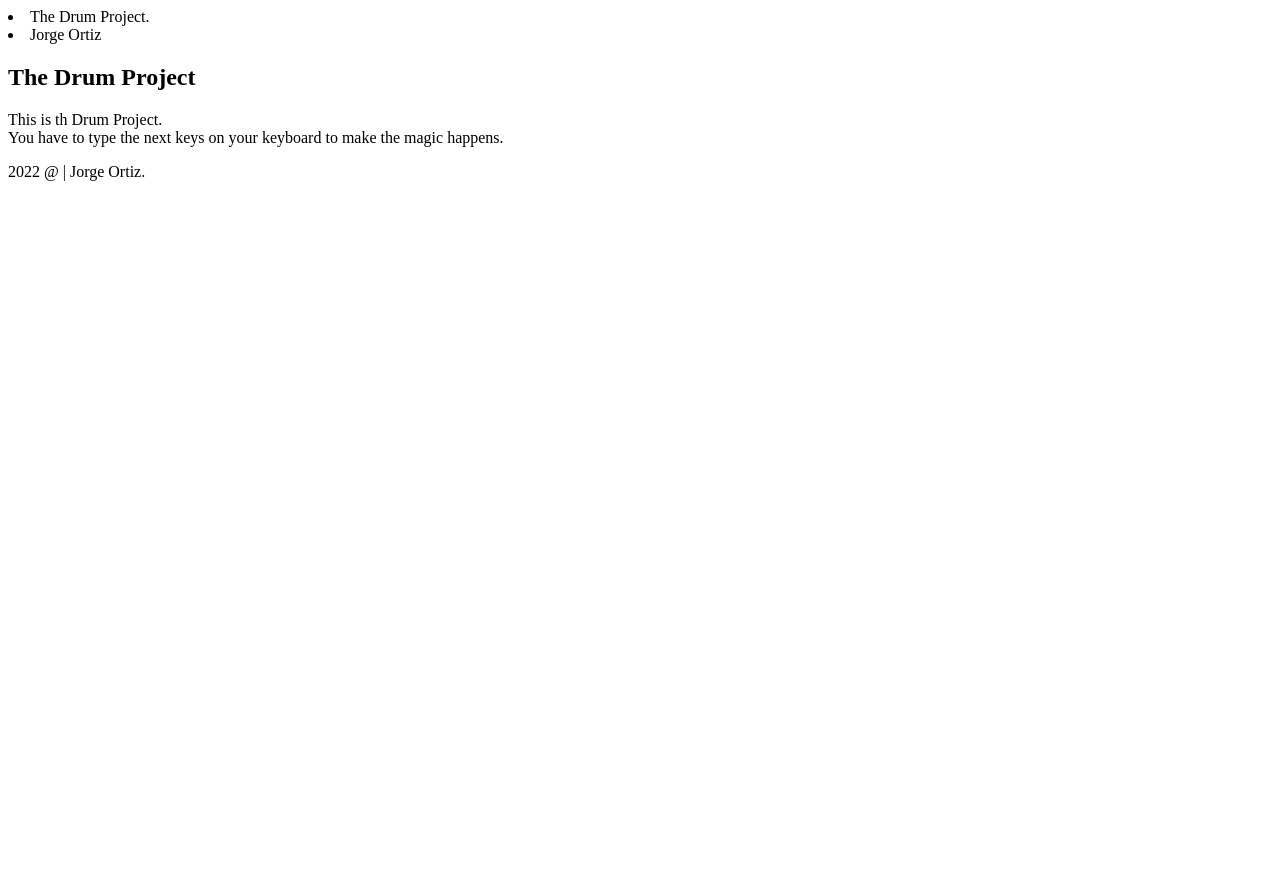
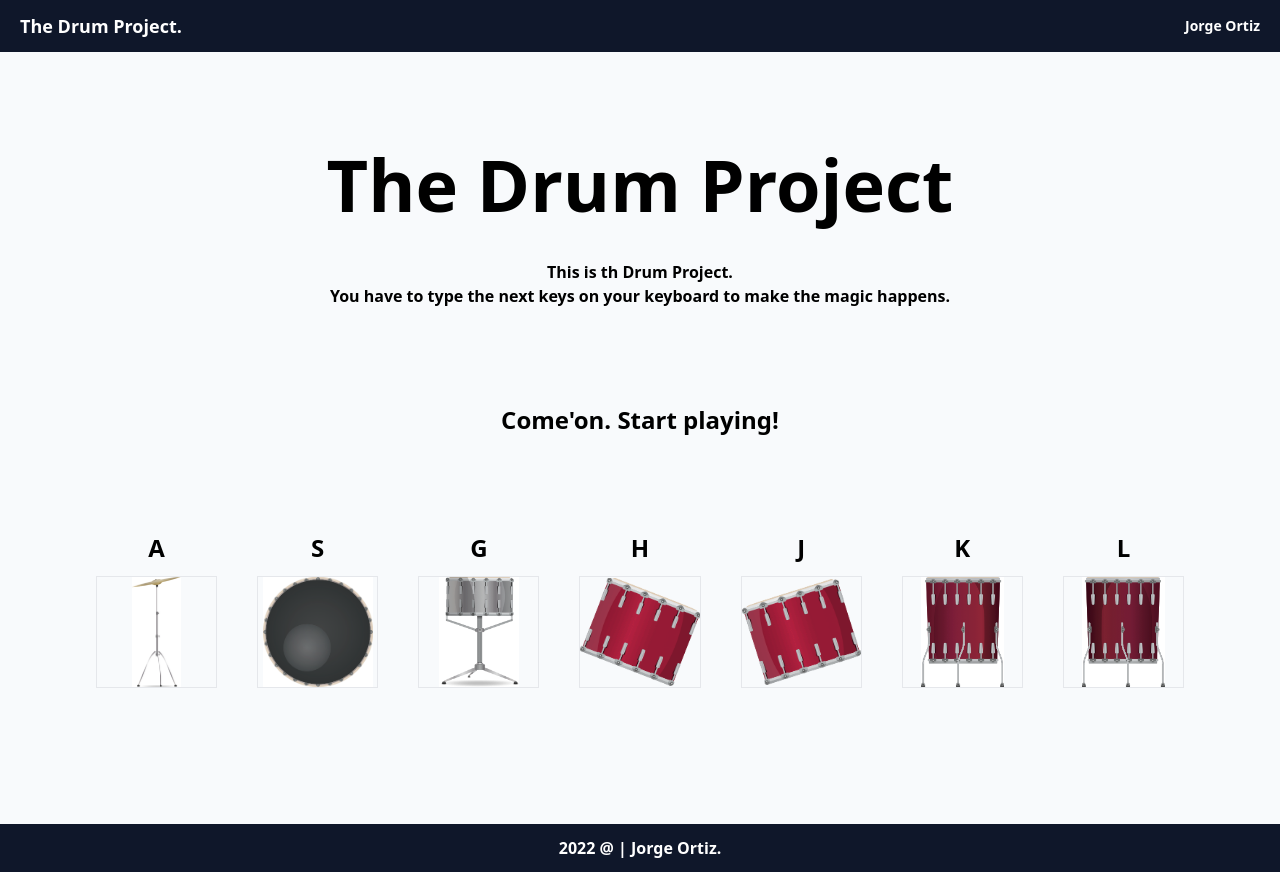
Before and after one commit to Jorge-Ortiz-Mata/01-The-Drum-Project., a plain HTML site: page index.html in a window 1280 px wide. Before the commit the page ends 800 px from the top, so only its background shows below. Drawn offline with nearby package versions, Linux system fonts and the light colour scheme.

Commit message:
Adding font-end.

```diff
--- a/index.html
+++ b/index.html
@@ -4,27 +4,90 @@
     <meta charset="UTF-8">
     <meta http-equiv="X-UA-Compatible" content="IE=edge">
     <meta name="viewport" content="width=device-width, initial-scale=1.0">
+    <script src="https://cdn.tailwindcss.com"></script>
     <title>Drum Project.</title>
 </head>
-<body>
+<body class="bg-slate-50">
   <main>
     <header>
       <nav>
-        <li>The Drum Project.</li>
-        <li>Jorge Ortiz</li>
+        <ul class="flex py-3 px-5 justify-between items-center bg-slate-900">
+          <li class="font-semibold text-lg text-white">The Drum Project.</li>
+          <li class="font-semibold text-white text-sm">Jorge Ortiz</li>
+        </ul>
       </nav>
     </header>
 
-    <section>
-      <h1>The Drum Project</h1>
-      <p>
-        This is th Drum Project. <br>
-        You have to type the next keys on your keyboard to make the magic happens.
+    <section class="m-24 flex flex-col justify-center items-center">
+      <h1 class="mb-10 font-bold text-7xl">The Drum Project</h1>
+      <p class="text-center">
+        <span class="font-semibold">
+          This is th Drum Project. <br>
+          You have to type the next keys on your keyboard to make the magic happens.
+        </span>
       </p>
     </section>
 
+    <section class="my-10 flex flex-col justify-center items-center">
+      <h3 class="text-2xl  font-semibold">Come'on. Start playing!</h3>
+      <div class="p-24 flex gap-10">
+        <div class="flex flex-col justify-center items-center">
+          <span class="font-bold text-2xl mb-3">A</span>
+          <button id="a">
+            <img src="images/crash.png" alt="crash" class="object-contain h-28 w-40 border">
+          </button>
+        </div>
+
+        <div class="flex flex-col justify-center items-center">
+          <span class="font-bold text-2xl mb-3">S</span>
+          <button id="s">
+            <img src="images/kick.png" alt="crash" class="object-contain h-28 w-40 border">
+          </button>
+        </div>
+
+        <div class="flex flex-col justify-center items-center">
+          <span class="font-bold text-2xl mb-3">G</span>
+          <button id="g">
+            <img src="images/snare.png" alt="crash" class="object-contain h-28 w-40 border">
+          </button>
+        </div>
+
+        <div class="flex flex-col justify-center items-center">
+          <span class="font-bold text-2xl mb-3">H</span>
+          <button id="h">
+            <img src="images/tom1.png" alt="crash" class="object-contain h-28 w-40 border">
+          </button>
+        </div>
+
+        <div class="flex flex-col justify-center items-center">
+          <span class="font-bold text-2xl mb-3">J</span>
+          <button id="j">
+            <img src="images/tom2.png" alt="crash" class="object-contain h-28 w-40 border">
+          </button>
+        </div>
+
+        <div class="flex flex-col justify-center items-center">
+          <span class="font-bold text-2xl mb-3">K</span>
+          <button id="k">
+            <img src="images/tom3.png" alt="crash" class="object-contain h-28 w-40 border">
+          </button>
+        </div>
+
+        <div class="flex flex-col justify-center items-center">
+          <span class="font-bold text-2xl mb-3">L</span>
+          <button id="l">
+            <img src="images/tom4.png" alt="crash" class="object-contain h-28 w-40 border">
+          </button>
+        </div>
+      </div>
+    </section>
+
+    <section></section>
+
     <footer>
-      2022 @ | Jorge Ortiz.
+      <div class="py-3 bg-slate-900 text-center font-semibold text-white">
+        2022 @ | Jorge Ortiz.
+      </div>
     </footer>
   </main>
 </body>
```
